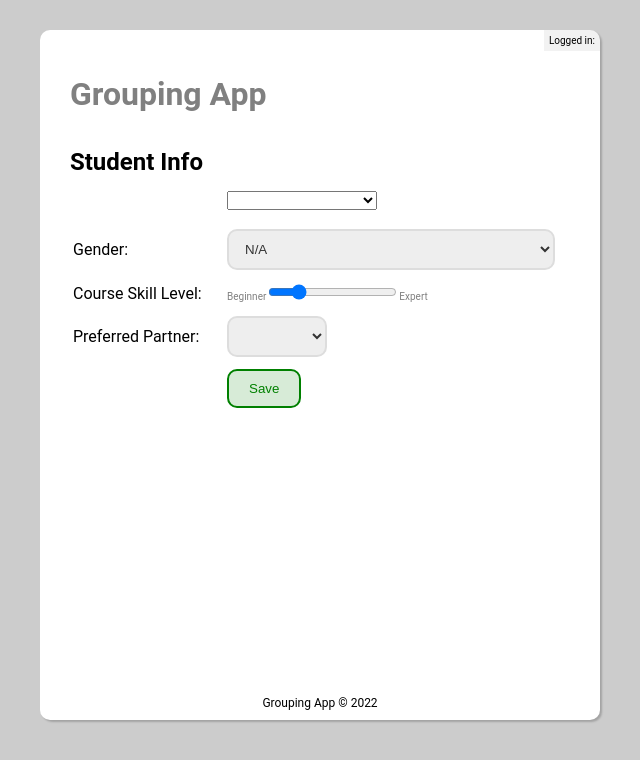
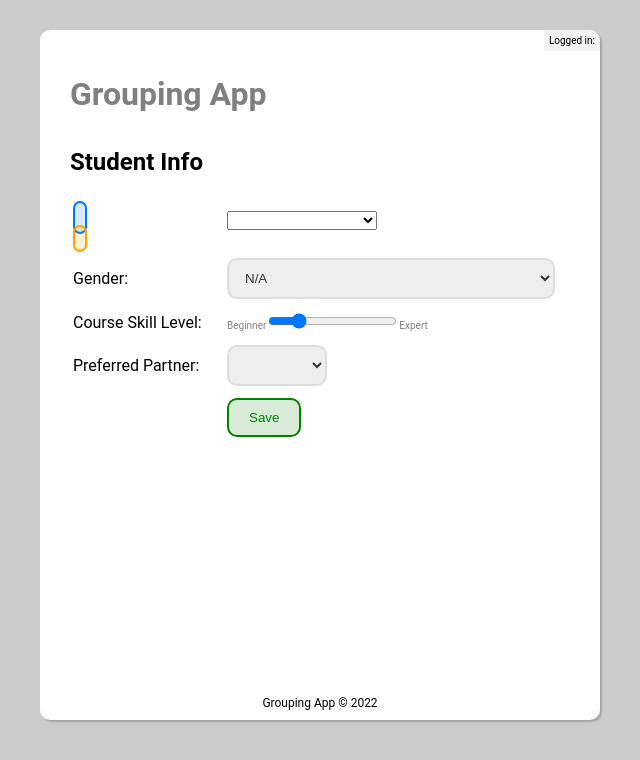
Before and after one commit to scsaunders/student-grouping-app, a Flask app: template templates/form.html in a window 1280 px wide. Shown: the top 760 px of the page, without its empty margins (320-960 px from the left). Run offline with Flask 2, Linux system fonts and the light colour scheme; the template is opened without the code that fills it, so the values that code supplies are empty; some libraries are stand-ins or nearby versions.

Commit message:
UI changes for the student info page

```diff
--- a/static/style.css
+++ b/static/style.css
@@ -80,7 +80,7 @@ td {
   padding-bottom: 5px;
 }
 h2 {
-  margin-bottom: 0px;
+  margin-bottom: 10px;
 }
 div.icon {
   margin: 20px;
@@ -248,6 +248,23 @@ button#startOverButton {
   background: #fff;
 }
 
+#studentName {
+  color: #0077ff;
+  padding: 5px;
+  border: 2px solid #0077ff;
+  background-color: rgba(0, 119, 255, 0.153);
+  border-radius: 10px;
+}
+
+#className {
+  color: orange;
+  font-weight: bold;
+  padding: 5px;
+  border: 2px solid orange;
+  background-color: rgba(255, 166, 0, 0.157);
+  border-radius: 10px;
+}
+
 img {
   border-radius: 10px;
 }
```
